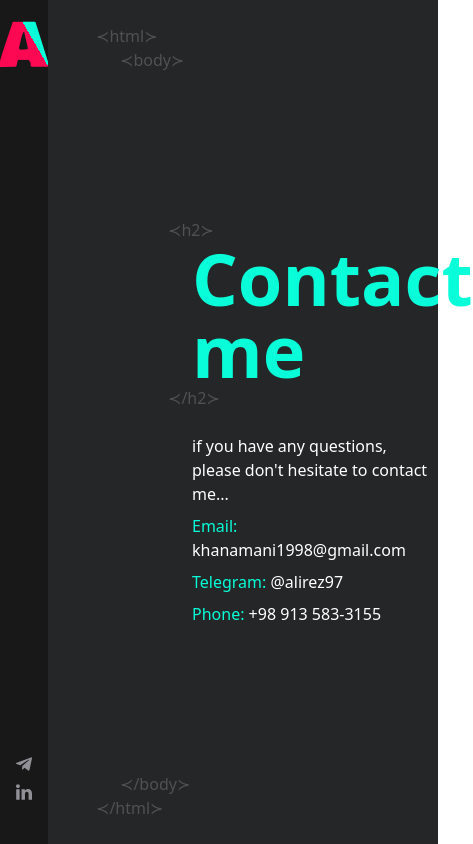
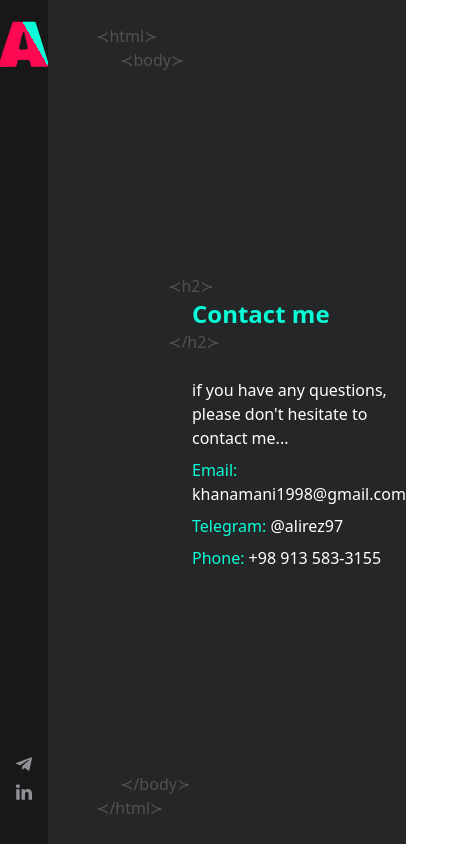
Before and after one commit to alirezamoon/portfolio-second, a Next.js app: page /contact in a window 390 px wide. Shown: the whole page, 473 px wide, since content can reach past the window. Built offline with nearby package versions, Linux system fonts and the light colour scheme; some icons are missing.

Commit message:
add top titlle style

```diff
--- a/components/about/index.jsx
+++ b/components/about/index.jsx
@@ -8,9 +8,7 @@ const About = () => {
           <div>
             <div>
               <p className="tag">&#8826;h2&#8827;</p>
-              <h2 className="text-teal-main text-7xl font-bold ml-6">
-                My, Myself & I
-              </h2>
+              <h2 className="top-title">My, Myself & I</h2>
               <p className="tag">&#8826;/h2&#8827;</p>
             </div>
             <div>
--- a/components/contact/index.jsx
+++ b/components/contact/index.jsx
@@ -8,9 +8,7 @@ const Contact = () => {
           <div>
             <div>
               <p className="tag">&#8826;h2&#8827;</p>
-              <h2 className="text-teal-main text-7xl font-bold ml-6">
-                Contact me
-              </h2>
+              <h2 className="top-title">Contact me</h2>
               <p className="tag">&#8826;/h2&#8827;</p>
             </div>
             <div className="text-white ml-6 flex flex-col gap-2 mt-6">
--- a/components/skills/index.jsx
+++ b/components/skills/index.jsx
@@ -11,7 +11,7 @@ const Skills = () => {
             <div>
               <div>
                 <p className="tag">&#8826;h2&#8827;</p>
-                <h2 className="text-teal-main text-7xl font-bold ml-6">
+                <h2 className="top-title">
                   Skills & <br /> Experience
                 </h2>
                 <p className="tag">&#8826;/h2&#8827;</p>
--- a/styles/globals.css
+++ b/styles/globals.css
@@ -27,3 +27,9 @@
     animation-play-state: paused;
   }
 }
+
+@layer components {
+  .top-title{
+    @apply text-teal-main text-2xl md:text-7xl font-bold ml-6;
+  }
+}
```
